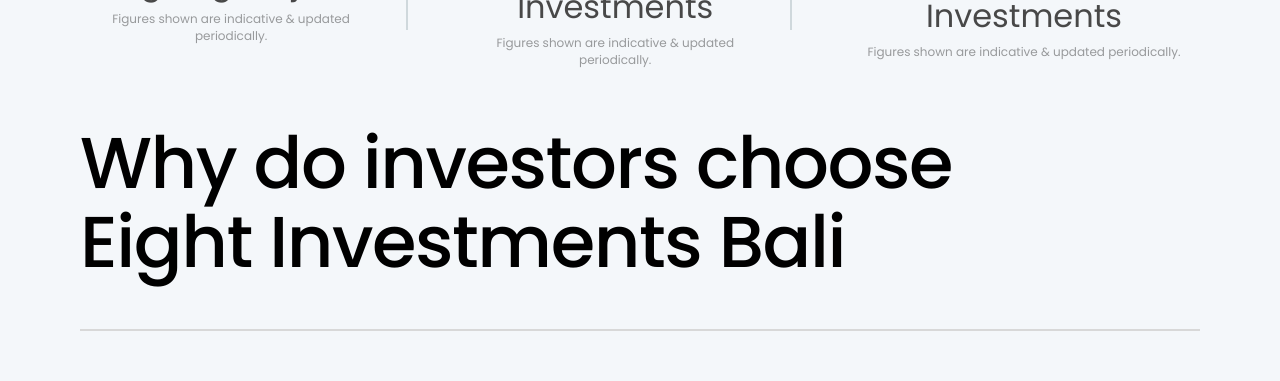
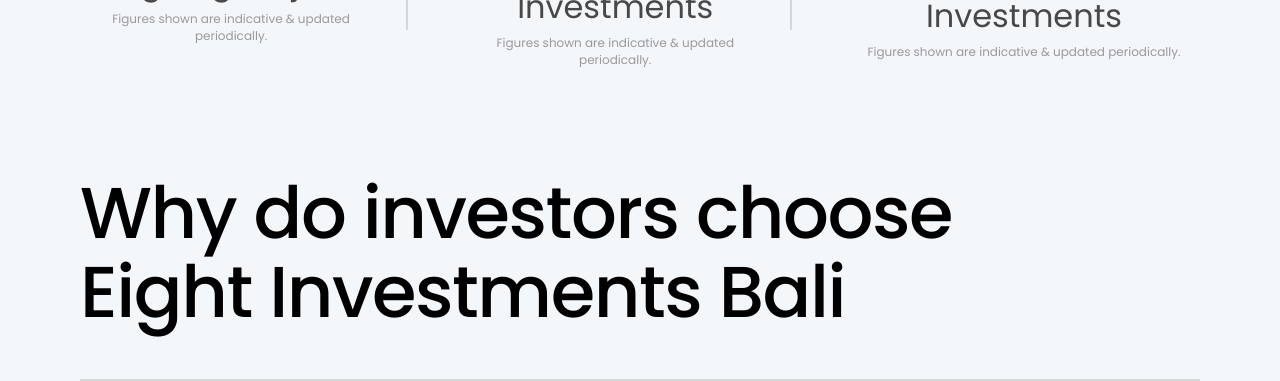
Before and after one commit to eightinvestmentsbali/EightInvestmentBali-website, a React (Vite) app: page / in a window 1280 px wide. Shown: the part 1980-2361 px from the top of the page. Built offline with nearby package versions, Linux system fonts and the light colour scheme; no server answers.

Commit message:
Comment out title opacity and motion effects in WhyDoInvestorschoose component

```diff
--- a/src/pages/home/components/WhyDoInvestorschoose/WhyDoInvestorschoose.tsx
+++ b/src/pages/home/components/WhyDoInvestorschoose/WhyDoInvestorschoose.tsx
@@ -75,8 +75,8 @@
   });
 
   // Calculate opacity for the title - fades out as you scroll
-  const titleOpacity = useTransform(scrollYProgress, [0, 0.05], [1, 0]);
-  const titleY = useTransform(scrollYProgress, [0, 0.15], [0, -50]);
+  // const titleOpacity = useTransform(scrollYProgress, [0, 0.05], [1, 0]);
+  // const titleY = useTransform(scrollYProgress, [0, 0.15], [0, -50]);
 
   useMotionValueEvent(scrollYProgress, "change", (latest) => {
     const cardThresholds = investmentReasons.map((_, index) => {
@@ -123,7 +123,7 @@
         }}
       >
         {/* Title Section - Fades out on scroll */}
-        <motion.div
+        {/* <motion.div
           style={{
             opacity: titleOpacity,
             y: titleY,
@@ -135,7 +135,7 @@
           whileInView={{ opacity: 1, y: 0 }}
           viewport={{ once: false, margin: "-80px 0px 0px 0px" }}
           transition={{ duration: 0.4, ease: "easeOut" }}
-        >
+        > */}
           <Box sx={{ mb: { xs: 4, md: 10 } }}>
             <Typography
               variant="heroTitle"
@@ -156,7 +156,7 @@
               }}
             />
           </Box>
-        </motion.div>
+        {/* </motion.div> */}
 
         {/* Cards Section - Stacked and revealed on scroll */}
         {investmentReasons.map((reason, index) => {
```
